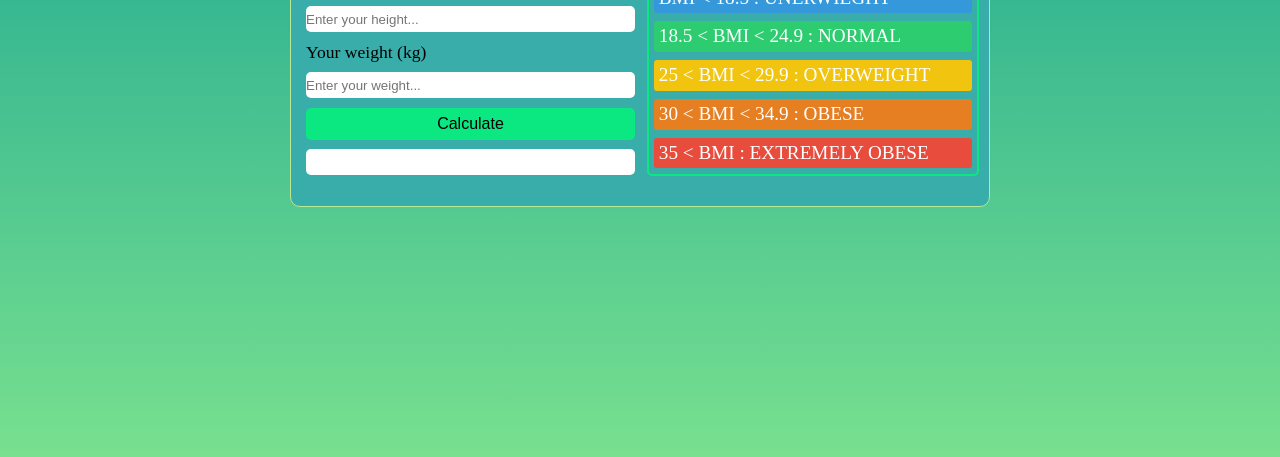
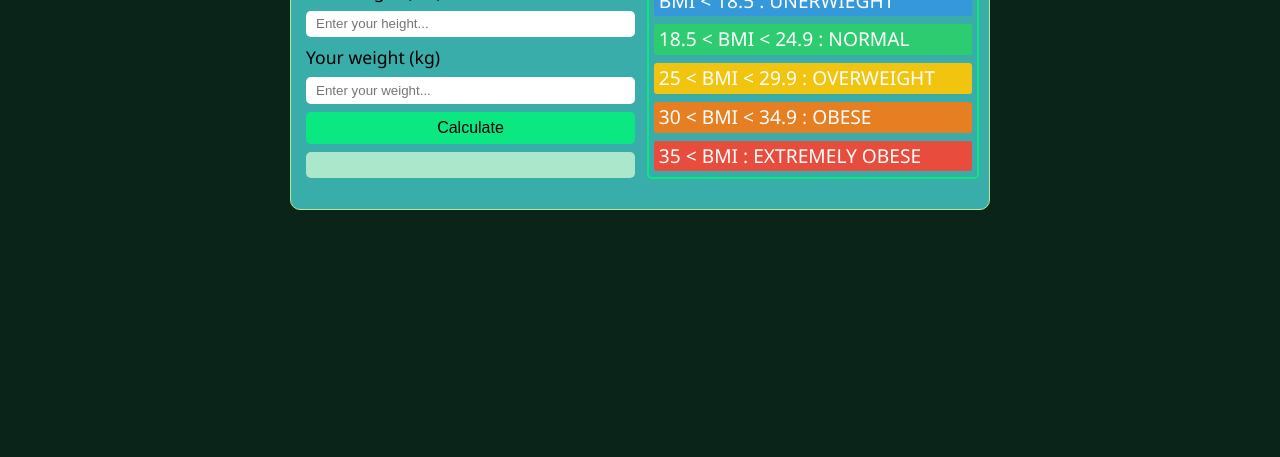
Before and after one commit to arimoa/bmi-calculator, a plain HTML site: page index.html in a window 1280 px wide. Shown: the part 343-800 px from the top of the page. Drawn offline with Linux system fonts and the light colour scheme.

Commit message:
Update style.css

```diff
--- a/style.css
+++ b/style.css
@@ -5,7 +5,8 @@
 }
 body {
   min-height: 100vh;
-  background-image: linear-gradient(#079992, #78e08f);
+  font-family: "Segoe UI", Tahoma, Geneva, Verdana, sans-serif;
+  background-color: #0b2419;
   display: flex;
   justify-content: center;
   align-items: center;
@@ -84,3 +85,16 @@ body {
 label {
   font-size: 1.1em;
 }
+input {
+  padding: 10px;
+  outline: none;
+  border: none;
+}
+.result {
+  background-color: #aae7cb;
+}
+@media (max-width: 750px) {
+  .container {
+    width: 95%;
+  }
+}
```
